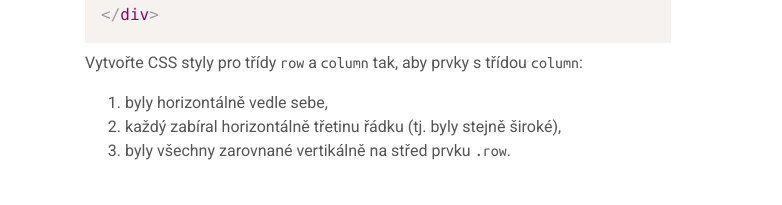
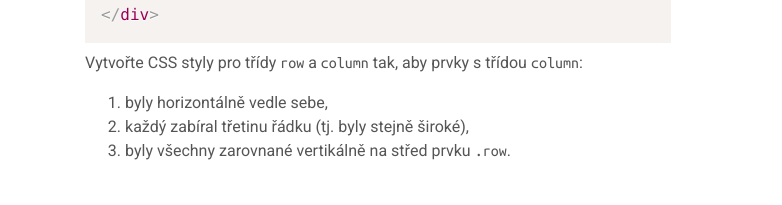
Before and after one commit to podlomar/daweb-test, a plain HTML site: page index.html in a window 1280 px wide. Shown: the part 1589-1794 px from the top of the page, without its empty margins (249-1031 px from the left). Drawn offline with nearby package versions, Linux system fonts and the light colour scheme.

Commit message:
4. zjednodušený text

```diff
--- a/index.html
+++ b/index.html
@@ -134,10 +134,7 @@
 
             <ol>
               <li>byly horizontálně vedle sebe,</li>
-              <li>
-                každý zabíral horizontálně třetinu řádku (tj. byly stejně
-                široké),
-              </li>
+              <li>každý zabíral třetinu řádku (tj. byly stejně široké),</li>
               <li>
                 byly všechny zarovnané vertikálně na střed prvku
                 <code>.row</code>.
```
